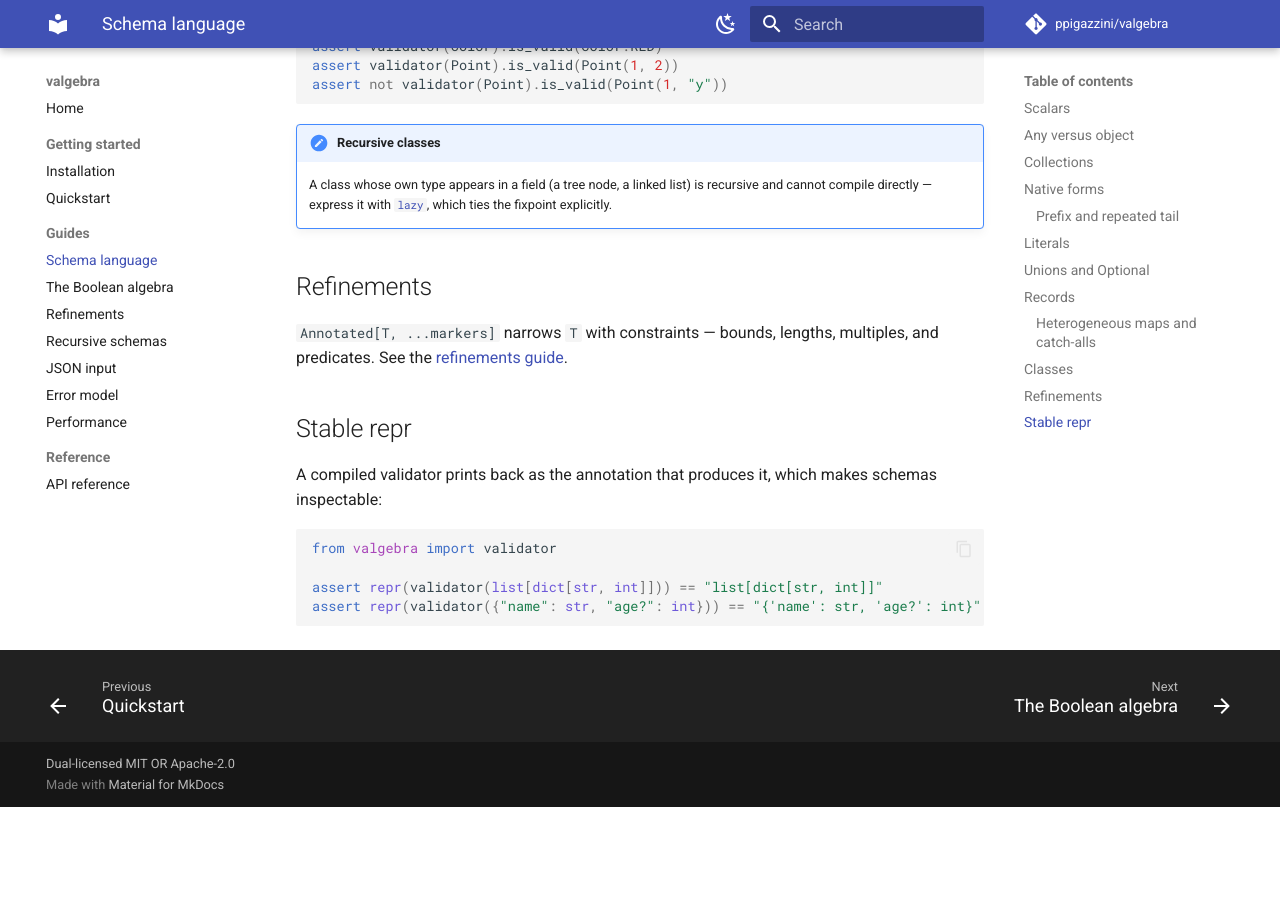
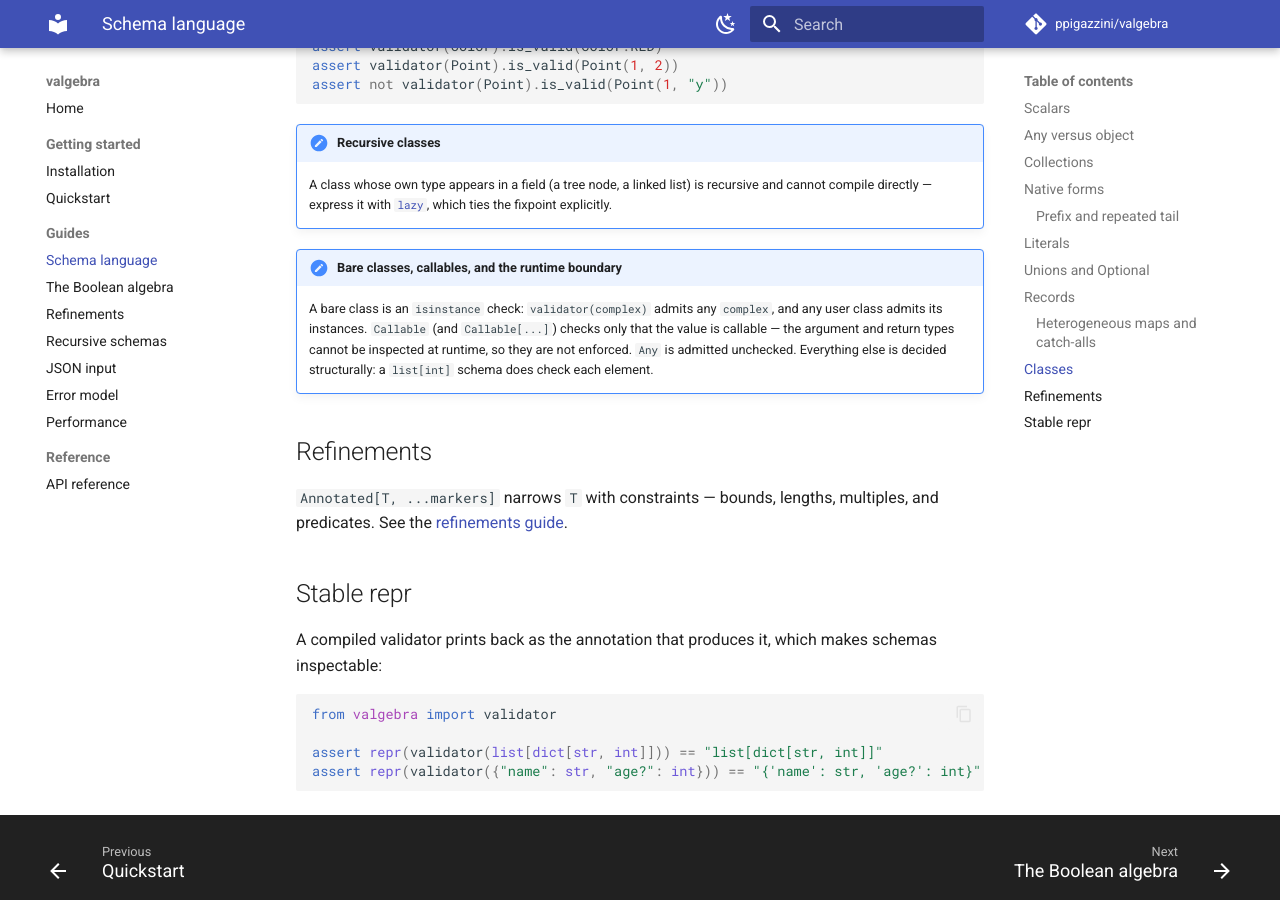
Before and after one commit to ppigazzini/valgebra, an MkDocs documentation site: the page built from docs/schema-language.md, in a window 1280 px wide and 900 px high, scrolled down 5488 px. Built offline with MkDocs 1.6.1 and Material for MkDocs 9.7.7, drawn with Linux system fonts in a browser that asks for light colours; comment, search, counter and statistics services are not loaded; before the commit the page ends 6295 px from its top, so only the background shows below that.

Commit message:
docs: state what valgebra checks at runtime for classes and callables
Document the runtime boundary in the schema-language guide: a bare class is
an isinstance check, Callable checks only callability and not the signature,
Any is admitted unchecked, and everything else is decided structurally.

```diff
--- a/docs/schema-language.md
+++ b/docs/schema-language.md
@@ -242,6 +242,14 @@ assert not validator(Point).is_valid(Point(1, "y"))
     recursive and cannot compile directly — express it with
     [`lazy`](recursion.md), which ties the fixpoint explicitly.
 
+!!! note "Bare classes, callables, and the runtime boundary"
+    A bare class is an `isinstance` check: `validator(complex)` admits any
+    `complex`, and any user class admits its instances. `Callable` (and
+    `Callable[...]`) checks only that the value is callable — the argument and
+    return types cannot be inspected at runtime, so they are not enforced. `Any`
+    is admitted unchecked. Everything else is decided structurally: a `list[int]`
+    schema does check each element.
+
 ## Refinements
 
 `Annotated[T, ...markers]` narrows `T` with constraints — bounds, lengths,
```
